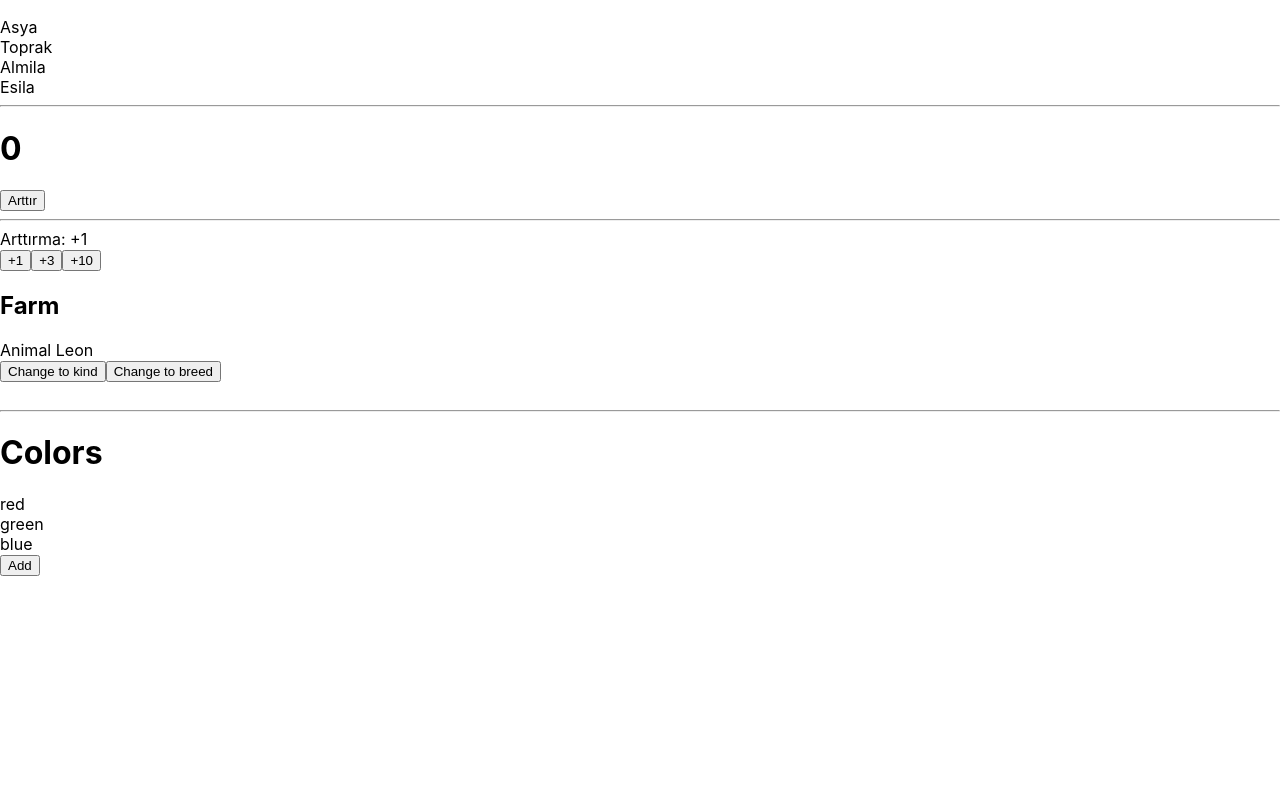
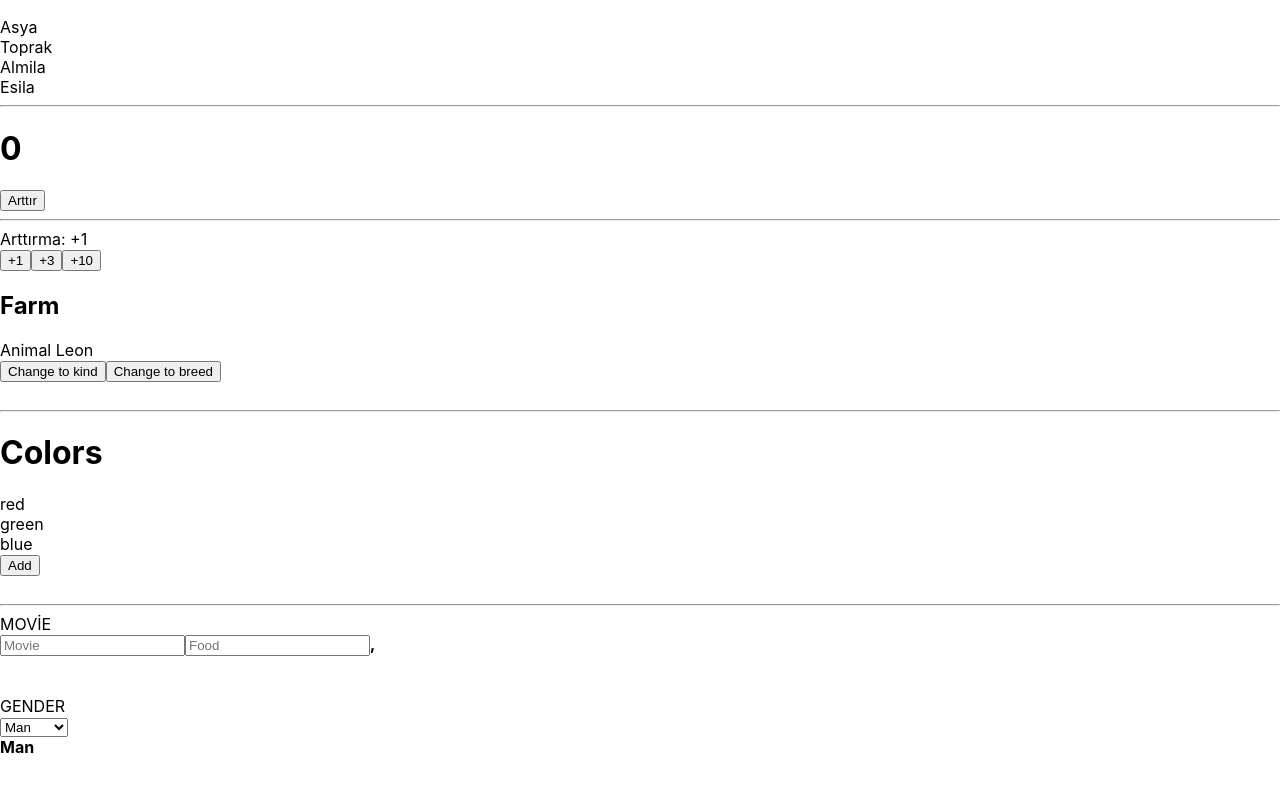
Before and after one commit to semragenc/hello-react, a React (Create React App) app: page / in a window 1280 px wide. Shown: the part 771-1562 px from the top of the page. Before the commit the page ends 1347 px from the top, so only its background shows below. Built offline with nearby package versions, Linux system fonts and the light colour scheme.

Commit message:
Using state for form elements.

```diff
--- a/src/App.js
+++ b/src/App.js
@@ -5,6 +5,7 @@ import Kisi from './components/Kisi';
 import Counter from './components/Counter';
 import Farm from './components/Farm';
 import Colors from './components/Colors';
+import Form from './components/Form';
 const kisi = {
   ad: "Mustafa",
   soyad: "Kemal",
@@ -55,6 +56,11 @@ function App() {
     <Counter/>
     <Farm/>
     <Colors/>
+     <br></br>
+    <hr/>
+    <Form/>
+     <br></br>
+      <br></br>
   </div>
   //string dışındaki tüm verileri fonk, obje, sayı, array
   // vebenzeri {} ile göndermemiz gerekiyor.
--- /dev/null
+++ b/src/components/Form.js
@@ -0,0 +1,42 @@
+import React, {useState} from 'react'
+
+function Form() {
+    //tek bi useState kullanabiliriz çünkü çok fazla form elemanı olabilir;
+    //const [form, setForm] = useState({ movie: "", food: "", gender: "0"});
+    const [movie, setMovie] = useState("");
+    const [food, setFood] = useState("");
+    const [gender, setGender] = useState("0");
+  return (
+    <div>
+        <div>MOVİE</div>
+        <input
+        placeholder='Movie'
+        //value={form.movie}
+        value={movie}
+        onChange={(event) => setMovie(event.target.value)}/>
+        <input
+        placeholder='Food'
+        value={food}
+        onChange={(event) => setFood(event.target.value)}
+        />
+        <strong>{movie}, {food}</strong>
+        <br/>
+        <br/>
+        <br/>
+        <div>
+            <div>GENDER</div>
+            <select
+            value={gender}
+            onChange={(event) => setGender(event.target.value)}>
+                <option value= "1" >Woman</option>
+                <option value= "0" >Man</option>
+            </select>
+            <br/>
+            <strong>{gender === '0' ? 'Man' : "Woman"}</strong>
+        </div>
+        <br/>
+    </div>
+  )
+}
+
+export default Form
```
